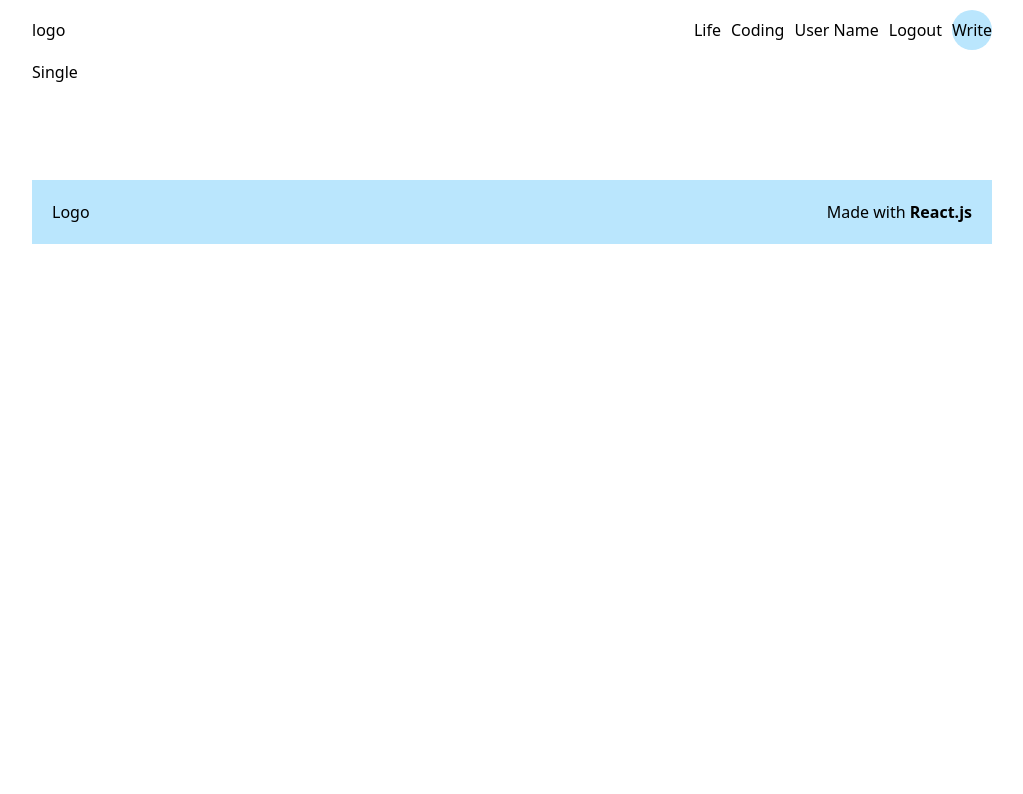
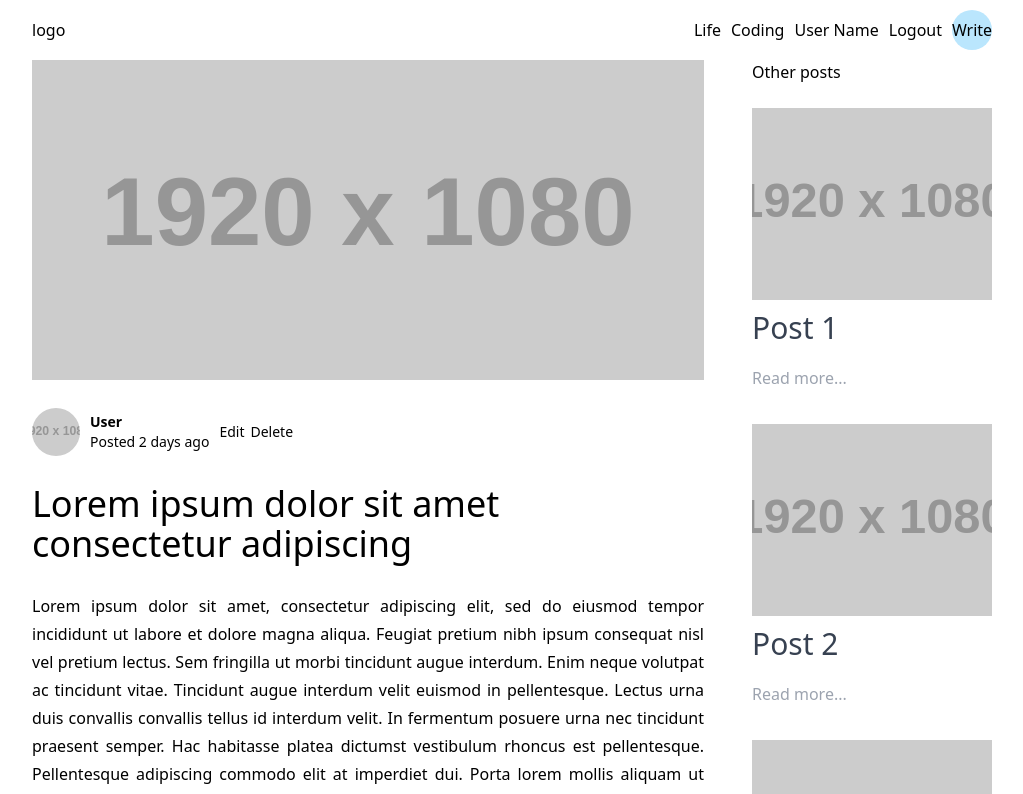
Before and after one commit to YINWEIHSU/blog-app-frontend, a React (Create React App) app in the folder frontend/: page /post/1 in a window 1280 px wide. Shown: the top 794 px of the page, without its empty margins (128-1151 px from the left). Built offline with nearby package versions, Linux system fonts and the light colour scheme.

Commit message:
1. stylesingle page and write page 2. import markdown editor

```diff
--- a/frontend/package.json
+++ b/frontend/package.json
@@ -6,10 +6,12 @@
     "@testing-library/jest-dom": "^5.16.5",
     "@testing-library/react": "^13.4.0",
     "@testing-library/user-event": "^13.5.0",
+    "@uiw/react-md-editor": "^3.20.8",
     "react": "^18.2.0",
     "react-dom": "^18.2.0",
     "react-router-dom": "^6.10.0",
     "react-scripts": "5.0.1",
+    "rehype-sanitize": "^5.0.1",
     "web-vitals": "^2.1.4"
   },
   "scripts": {
--- a/frontend/src/App.js
+++ b/frontend/src/App.js
@@ -49,7 +49,7 @@ const router = createBrowserRouter([
 function App() {
   return (
     <div className='flex justify-center'>
-      <div className='w-9/12'>
+      <div className="w-9/12 max-w-7xl">
         <RouterProvider router={router} />
       </div>
     </div>
--- /dev/null
+++ b/frontend/src/components/Menu.jsx
@@ -0,0 +1,36 @@
+import React from "react";
+
+const Menu = () => {
+  const posts = [{
+    id: 1,
+    title: "Post 1",
+    desc: "Lorem ipsum dolor sit amet consectetur adipisicing elit. Quisquam, quod.",
+    image: "https://dummyimage.com/1920x1080/9bd1c8/dcdce0"
+  },
+  {
+    id: 2,
+    title: "Post 2",
+    desc: "Lorem ipsum dolor sit amet consectetur adipisicing elit. Quisquam, quod.",
+    image: "https://dummyimage.com/1920x1080/9bd1c8/dcdce0"
+  },
+  {
+    id: 2,
+    title: "Post 3",
+    desc: "Lorem ipsum dolor sit amet consectetur adipisicing elit. Quisquam, quod.",
+    image: "https://dummyimage.com/1920x1080/9bd1c8/dcdce0"
+  }]
+  return (
+    <div className="menu grow-2 flex flex-col gap-6">
+      <h1>Other posts</h1>
+      {posts.map(post => (
+        <div className="post flex flex-col gap-2.5" key={post.id}>
+          <img className="h-48 w-full object-cover"src={post.image} alt="" />
+          <h2 className="text-3xl text-gray-700">{post.title}</h2>
+          <button className="w-max py-2.5 text-gray-400 hover:text-black">Read more...</button>
+        </div>
+      ))}
+    </div>
+  )
+}
+
+export default Menu
--- a/frontend/src/pages/Home.jsx
+++ b/frontend/src/pages/Home.jsx
@@ -15,7 +15,7 @@ const Home = () => {
     image: "https://dummyimage.com/1920x1080/9bd1c8/dcdce0"
   },
    {
-      id: 2,
+      id: 3,
       title: "Post 3",
       desc: "Lorem ipsum dolor sit amet consectetur adipisicing elit. Quisquam, quod.",
       image: "https://dummyimage.com/1920x1080/9bd1c8/dcdce0"
--- a/frontend/src/pages/Single.jsx
+++ b/frontend/src/pages/Single.jsx
@@ -1,7 +1,35 @@
 import React from "react"
+import { Link } from "react-router-dom"
+import Menu from "../components/Menu"
 
 const Single = () => {
-  return <div>Single</div>
+  return (
+    <div className="flex gap-12">
+      <div className="grow-5 flex flex-col gap-7 max-w-2xl">
+        <img className="h-80 w-full object-cover" src="https://dummyimage.com/1920x1080/9bd1c8/dcdce0" alt="" />
+        <div className="flex items-center gap-2.5 text-sm">
+          <img className="w-12 h-12 rounded-full object-cover" src="https://dummyimage.com/1920x1080/9bd1c8/dcdce0" alt="" />
+          <div>
+            <span className="font-bold">User</span>
+            <p>Posted 2 days ago</p>
+          </div>
+          <div className="flex gap-1.5">
+            <Link to="/write?edit=123">
+              <div>Edit</div>
+            </Link>
+            <div>Delete</div>
+          </div>
+        </div>
+        <h1 className="text-4xl">Lorem ipsum dolor sit amet consectetur adipiscing</h1>
+        <p className="text-justify leading-7">Lorem ipsum dolor sit amet, consectetur adipiscing elit, sed do eiusmod tempor incididunt ut labore et dolore magna aliqua. Feugiat pretium nibh ipsum consequat nisl vel pretium lectus. Sem fringilla ut morbi tincidunt augue interdum. Enim neque volutpat ac tincidunt vitae. Tincidunt augue interdum velit euismod in pellentesque. Lectus urna duis convallis convallis tellus id interdum velit. In fermentum posuere urna nec tincidunt praesent semper. Hac habitasse platea dictumst vestibulum rhoncus est pellentesque. Pellentesque adipiscing commodo elit at imperdiet dui. Porta lorem mollis aliquam ut porttitor leo a diam. Egestas purus viverra accumsan in. Eu augue ut lectus arcu. Morbi leo urna molestie at elementum eu facilisis.
+          <br /><br />
+          Eget nunc lobortis mattis aliquam faucibus purus in. Pharetra pharetra massa massa ultricies mi quis hendrerit dolor. Elementum eu facilisis sed odio morbi. Enim lobortis scelerisque fermentum dui faucibus in. Vitae et leo duis ut. Lobortis scelerisque fermentum dui faucibus in ornare quam viverra. Libero nunc consequat interdum varius sit amet mattis vulputate. Malesuada proin libero nunc consequat interdum varius sit. Est pellentesque elit ullamcorper dignissim. Sed tempus urna et pharetra pharetra massa. Elementum facilisis leo vel fringilla est ullamcorper eget. Sit amet aliquam id diam maecenas. Morbi quis commodo odio aenean sed adipiscing diam.
+          <br /><br />
+          Etiam tempor orci eu lobortis. Imperdiet nulla malesuada pellentesque elit eget. Sapien pellentesque habitant morbi tristique senectus et netus et malesuada. Elit at imperdiet dui accumsan sit amet nulla facilisi. Eu facilisis sed odio morbi quis commodo. Nunc consequat interdum varius sit amet mattis. Congue mauris rhoncus aenean vel elit scelerisque mauris pellentesque pulvinar. Dolor sit amet consectetur adipiscing elit ut aliquam purus sit. Diam sit amet nisl suscipit adipiscing bibendum est. Sed viverra ipsum nunc aliquet bibendum enim facilisis. Dictum sit amet justo donec enim. Arcu cursus euismod quis viverra nibh cras pulvinar mattis. Ac placerat vestibulum lectus mauris ultrices. Mi ipsum faucibus vitae aliquet nec ullamcorper sit. Potenti nullam ac tortor vitae purus faucibus ornare suspendisse. Quis auctor elit sed vulputate mi sit amet mauris. Amet purus gravida quis blandit turpis cursus in hac. Vitae turpis massa sed elementum.</p>
+      </div>
+      <Menu></Menu>
+    </div>
+    )
 }
 
 export default Single
--- a/frontend/src/pages/Write.jsx
+++ b/frontend/src/pages/Write.jsx
@@ -1,7 +1,90 @@
-import React from "react"
+import React, {useReducer, useEffect, useRef} from "react"
+import MDEditor from "@uiw/react-md-editor"
+import rehypeSanitize from "rehype-sanitize"
+
+const CONTENT_ON_CHANGE = 'content-on-change'
+const reducer = (state, action) => {
+  switch (action.type) {
+    case CONTENT_ON_CHANGE:
+      const content = action.payload
+      const startIndex = content.indexOf('# ') > -1 ? content.indexOf('# ') + 1 : -1
+      const endIndex = content.indexOf('\n', startIndex) > -1 ? content.indexOf('\n', startIndex) : content.length
+      const title = startIndex > -1 ? content.substring(startIndex, endIndex) : 'New Article'
+      return {...state, title, content}
+    default:
+      return state
+  }
+}
 
 const Write = () => {
-  return <div>Write</div>
+  const [state, dispatch] = useReducer(reducer, {title: 'New Article', content: '# New Article'})
+  const textareaRef = useRef(null)
+  const handleChange = (event) => {
+    dispatch({ type: CONTENT_ON_CHANGE, payload: event})
+  }
+  useEffect(() => {
+    // dynamically resize textarea
+    const textarea = textareaRef.current
+    const lineHeight = parseInt(getComputedStyle(textarea).lineHeight)
+    const paddingTop = parseInt(getComputedStyle(textarea).paddingTop)
+    const paddingBottom = parseInt(getComputedStyle(textarea).paddingBottom)
+    const border = parseInt(getComputedStyle(textarea).borderWidth)
+    const height = textarea.scrollHeight - paddingTop - paddingBottom + border
+    const rows = Math.ceil(height / lineHeight);
+    textarea.rows = rows
+    return () => {
+      // reset rows when the content is cleared
+      textarea.rows = 1
+    }
+  }, [state.title])
+
+  return (
+    <div className="mt-5 flex gap-5">
+      <div className="content grow-5 flex flex-col gap-5">
+        <textarea
+        ref={textareaRef}
+          className="w-full whitespace-wrap break-words resize-none text-3xl outline-0"
+          placeholder="New Title"
+          value={state.title}
+          readOnly />
+        <div data-color-mode="light">
+          <MDEditor
+            value={state.content}
+            onChange={handleChange}
+            previewOptions={{
+              rehypePlugins: [[rehypeSanitize]],
+            }}
+          />
+        </div>
+      </div>
+      <div className="menu grow-2 flex flex-col gap-5">
+        <div className="item grow-1 flex flex-col justify-between">
+          <h1 className="text-2xl">Publish</h1>
+          <span>
+            <b>Status:</b> Draft
+          </span>
+          <span>
+            <b>Visibility:</b> Public
+          </span>
+          <div className="buttons flex justify-between">
+            <button className="border-2 border-transparent py-1 px-2 bg-sky-200">Save as a draft</button>
+            <button className="border-2 border-transparent py-1 px-2 bg-sky-200">Update</button>
+          </div>
+        </div>
+        <div className="item grow-1 flex flex-col justify-between">
+          <h1 className="text-2xl">Categories</h1>
+          <div className="flex items-center gap-1">
+            <input type="checkbox" name="life" id="life" />
+            <label htmlFor="life">Life</label>
+          </div>
+          <div className="flex items-center gap-1">
+            <input type="checkbox" name="coding" id="coding" />
+            <label htmlFor="tech">Coding</label>
+          </div>
+        </div>
+      </div>
+
+    </div>)
 }
 
 export default Write
--- a/frontend/tailwind.config.js
+++ b/frontend/tailwind.config.js
@@ -7,7 +7,9 @@ module.exports = {
     extend: {
       flexGrow: {
         2: '2',
-        3: '3'
+        3: '3',
+        4: '4',
+        5: '5'
       }
     },
   },
```
Also changed, not shown: 1 other file (tests, documents, lock files or other folders).
